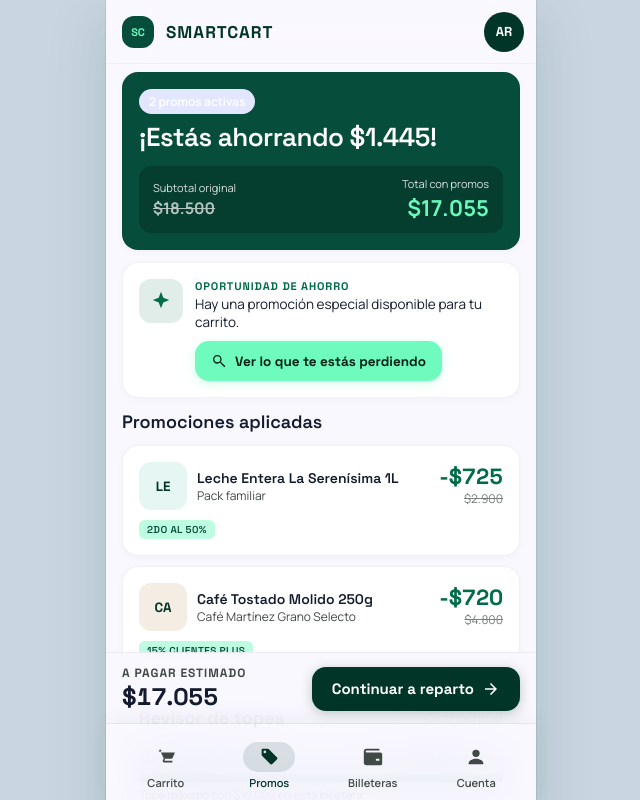
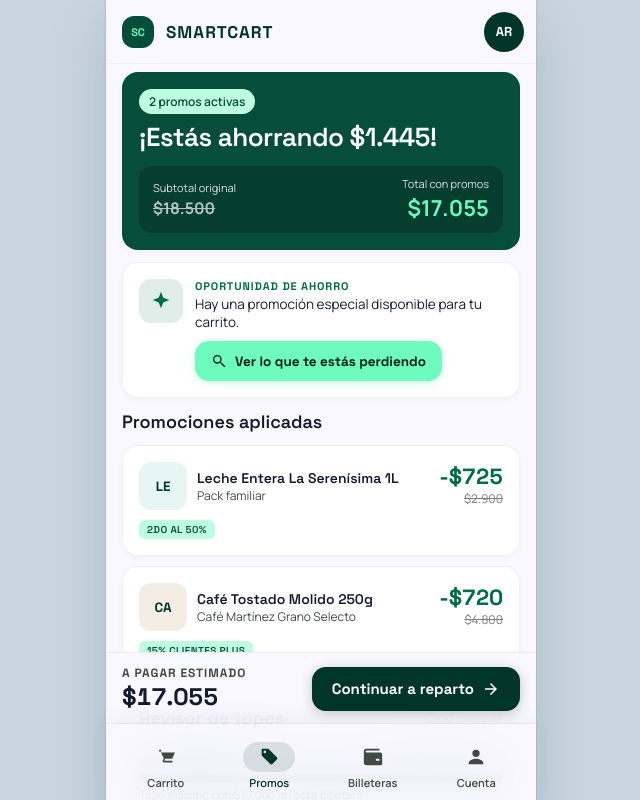
Before and after one commit to AlexisRjs/TPdsiPrototipoSmartCart, a React (Vite) app: page /promos in a window 1280 px wide. Shown: the top 800 px of the page, without its empty margins (319-959 px from the left). Built offline with nearby package versions, Linux system fonts and the light colour scheme.

Commit message:
style(promos): use chip-lime badge for active promos on dark hero

```diff
--- a/src/pages/PromosPage.tsx
+++ b/src/pages/PromosPage.tsx
@@ -27,7 +27,7 @@ export function PromosPage() {
       <div className="page page-with-sticky">
         <section className="card dark-hero">
           <div className="row-between">
-            <span className="count-pill">{applied.length} promos activas</span>
+            <span className="chip chip-lime">{applied.length} promos activas</span>
           </div>
           <h2 className="hero-title">¡Estás ahorrando {formatARS(totals.storeDiscount)}!</h2>
           <div className="compare">
```
